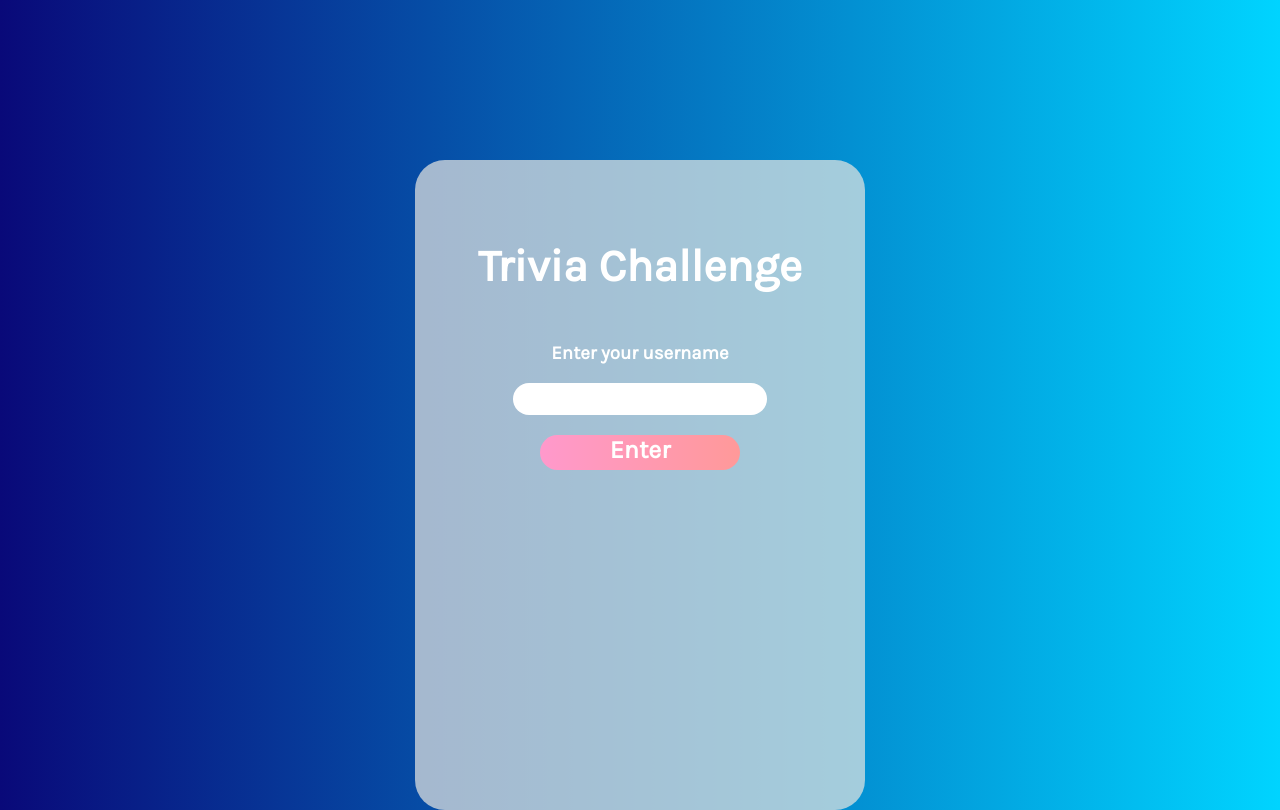
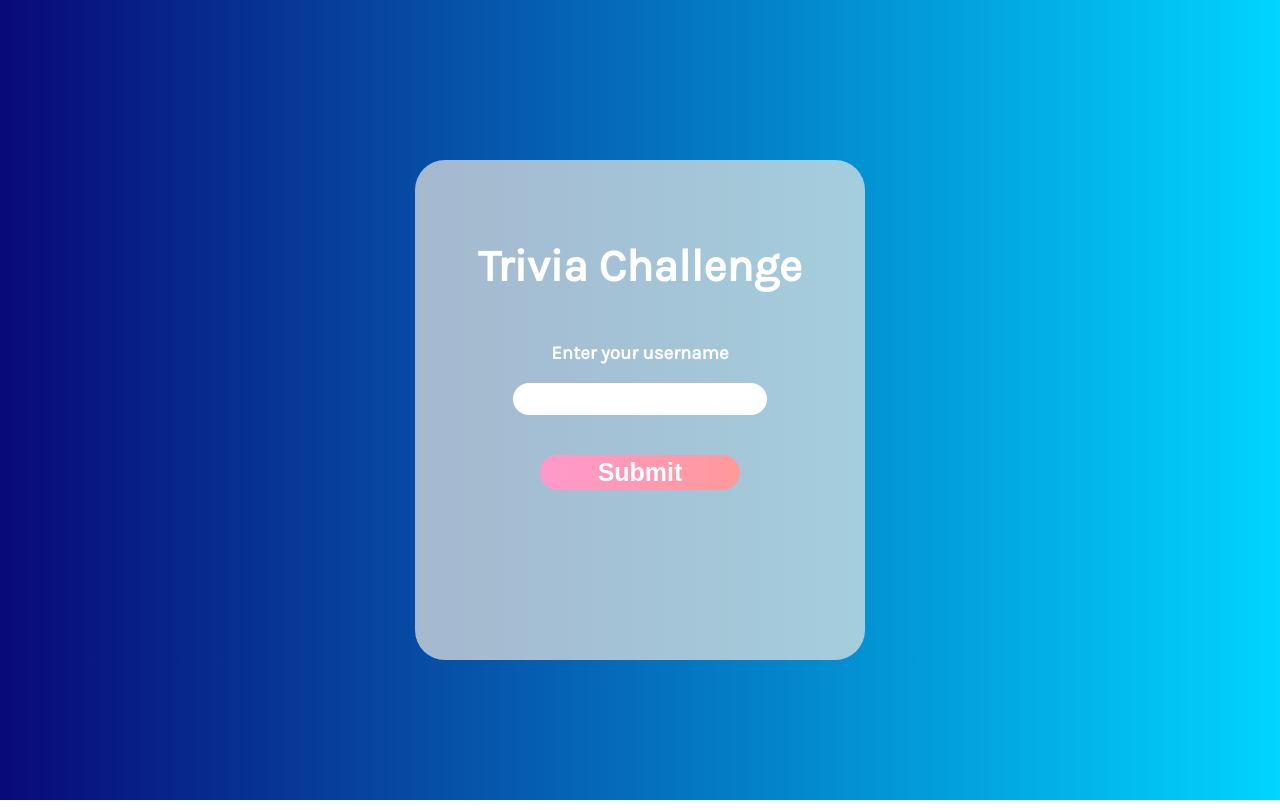
Before and after one commit to dtFocuS/tsea-front-end, a React (Create React App) app: page / in a window 1280 px wide. Built offline with nearby package versions, Linux system fonts and the light colour scheme.

Commit message:
added form control on landing page

```diff
--- a/src/Components/LandingPage.js
+++ b/src/Components/LandingPage.js
@@ -25,12 +25,14 @@ class LandingPage extends React.Component {
     render() {
         return(
             <div style={{width: "100%", height: "100%", position: "relative"}}>
-                <div style={{width: "450px", height: "600px", backgroundColor: "rgba(232, 231, 225, 0.7)", margin:"0 auto", borderRadius: "30px", marginTop: "20vh", paddingTop: "50px", color: "white"}}>
+                <div style={{width: "450px", height: "450px", backgroundColor: "rgba(232, 231, 225, 0.7)", margin:"0 auto", borderRadius: "30px", marginTop: "20vh", paddingTop: "50px", color: "white"}}>
                     <h1 style={{fontSize: "45px"}}>Trivia Challenge</h1>
                     <h3 style={{paddingTop: "20px"}}>Enter your username</h3>
-                    <input style={{borderRadius: "20px", width: "250px", height: "30px", textAlign: "center", border: "none", outline: "0", fontSize: "20px"}} onChange={this.handleChange} required/>
-                    <div onClick={this.handleEnter} style={{width: "200px", height: "35px", border: "0px solid black", borderRadius: "20px",
-                    background: "linear-gradient(to left, #ff9999 0%, #ff99cc 100%)", color: "#fff", margin:"20px auto", fontSize: "25px", cursor: "pointer", fontWeight: "bold", marginTop: "20px"}}>Enter</div>
+                    <form>
+                        <input style={{borderRadius: "20px", width: "250px", height: "30px", textAlign: "center", border: "none", outline: "0", fontSize: "20px"}} onChange={this.handleChange} required/>
+                        <input type="submit" onClick={this.handleEnter} style={{width: "200px", height: "35px", border: "0px solid black", borderRadius: "20px",  outline: "0",
+                        background: "linear-gradient(to left, #ff9999 0%, #ff99cc 100%)", color: "#fff", margin:"40px auto", fontSize: "25px", cursor: "pointer", fontWeight: "bold", display: "block"}}/>
+                    </form>
                 </div>
             </div>
         )
```
